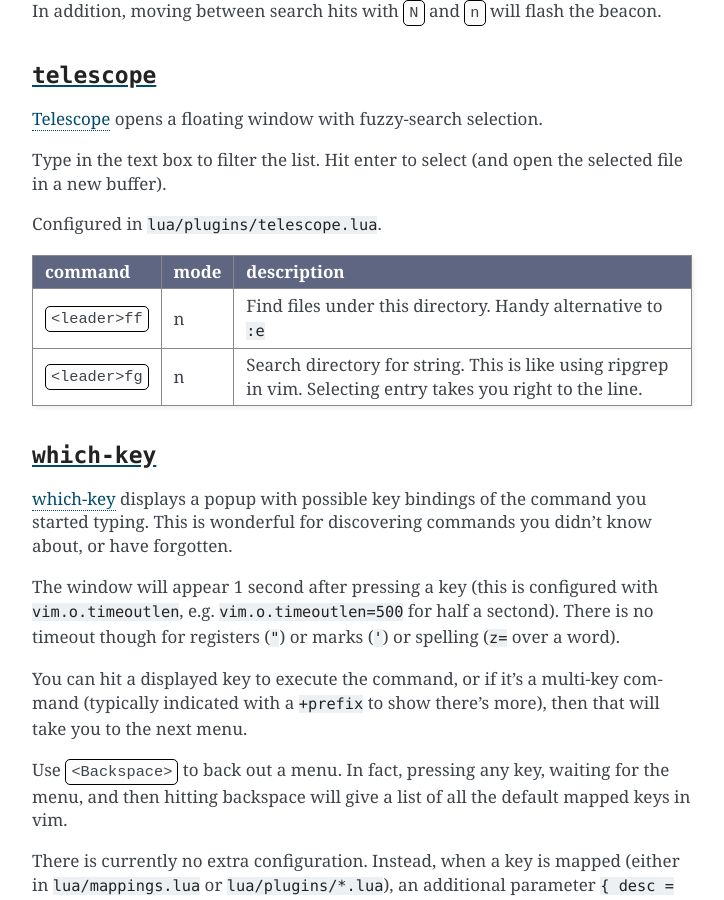
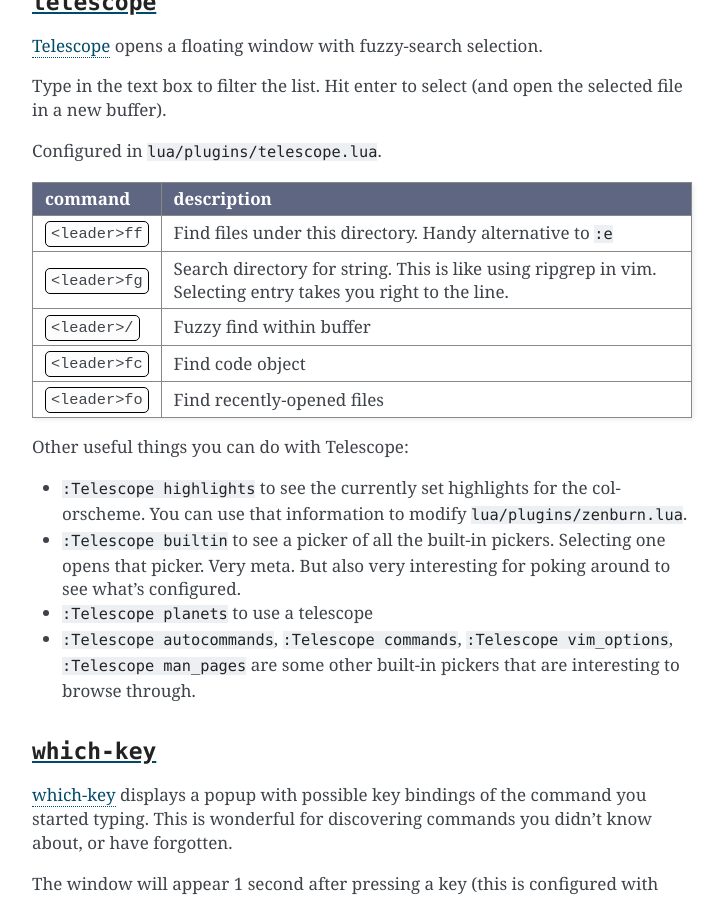
Before and after one commit to daler/dotfiles, a Sphinx documentation site: the page built from docs/vim.rst, in a window 1280 px wide and 900 px high, scrolled down 5759 px. Shown: the whole window, without its empty margins (388-1112 px from the left). Built offline with Sphinx 7.4.7, drawn with Linux system fonts in a browser that asks for light colours; some of the changed text lies outside the part shown.

Commit message:
update docs

```diff
--- a/docs/changelog.rst
+++ b/docs/changelog.rst
@@ -18,6 +18,11 @@
   - beacon
   - nvim-cmp (and various dependencies)
   - telescope
+  - treesitter
+  - which-key
+- use lazy.nvim for plugin handling
+- modularize config into multiple lua files
+- convert mappings to have descriptions, so which-key picks them up
 - change how buffers are switched
 
 2023-09-19
--- a/docs/vim.rst
+++ b/docs/vim.rst
@@ -7,7 +7,7 @@
 
 The files :file:`.config/nvim/init.lua` is the entry point of the nvim config.
 
-See :ref:`nvim-lua` and :ref:`why-lua` if you're coming here from using older
+See :ref:`nvim-lua` and :ref:`Why Lua <why-lua>` if you're coming here from using older
 versions of these dotfiles.
 
 .. note::
@@ -166,70 +166,59 @@
 the ``which-key`` plugin, many of these are also discoverable by hitting the
 first key and then waiting a second for the menu to pop up.
 
-These are defined in :file:`lua/mappings.lua`. Mappings that require a plugin
-are configured in the respective plugin's :file:`lua/plugins/*.lua` file.
+These are defined in :file:`lua/mappings.lua`.
 
-Modes ``n``, ``i``, ``v`` refer to normal, insert and visual respectively.
+**Mappings that use a plugin** are configured in the respective plugin's
+:file:`lua/plugins/*.lua` file, so check below for more mappings.
+
 
 .. list-table::
     :header-rows: 1
     :align: left
 
     * - command
-      - mode
       - description
 
     * - :kbd:`,`
-      -
       - Remapped leader. Below, when you see :kbd:`<leader>` it means :kbd:`,`.
 
     * - :kbd:`<leader>r`
-      - n
       - Toggle relative line numbering (makes it easier to jump around lines
         with motion operators).
 
     * - :kbd:`<leader>H`
-      - n
       - Toggle highlighted search. Sometimes it's distracting to have all the
         highlights stick around.
 
     * - :kbd:`<leader>W`
-      - n
       - Remove all trailing spaces in the file. Useful when cleaning up code to
         commit.
 
     * - :kbd:`<leader>R`
-      - n, i
       - Refresh syntax highlighting. Useful when syntax highlighting gets wonky.
 
     * - :kbd:`@l`
-      - n
       - Macro to surround the line with quotes and add a trailing comma. Useful
         for making Python or R lists out of pasted text
 
     * - :kbd:`<leader>-`
-      - n
       - Fills in the rest of the line with "-", out to column 80. Useful for
         making section separators.
 
     * - :kbd:`<leader><TAB>`
-      - n
       - Useful for working with TSVs. Writes ``:set nowrap tabstop=`` and then
         leaves the cursor at the vim command bar so you can fill in a reasonble
         tabstop for the file you're looking at.
 
     * - :kbd:`<leader>\``
-      - insert or normal
       - (that's a backtick) Adds a new RMarkdown chunk and places the cursor
         inside it
 
     * - :kbd:`<leader>ry`
-      - normal
       - Used for RMarkdown; writes commonly-used YAML front matter (mnemonic:
         rmarkdown yaml)
 
     * - :kbd:`<leader>ko`
-      - n
       - Used for RMarkdown; writes an RMarkdown chunk with commonly-used knitr
         global options (mnemonic: knitr options)
 
@@ -240,11 +229,9 @@
     :align: left
 
     * - command
-      - mode
       - description
 
     * - :kbd:`<leader>d`
-      - n, i
       - Insert the current date as a ReST or Markdown-formatted title,
         depending on the file type. Useful when writing logs.
 
@@ -317,17 +304,40 @@
     :align: left
 
     * - command
-      - mode
       - description
 
     * - :kbd:`<leader>ff`
-      - n
       - Find files under this directory. Handy alternative to ``:e``
 
     * - :kbd:`<leader>fg`
-      - n
       - Search directory for string. This is like using ripgrep in vim.
         Selecting entry takes you right to the line.
+
+    * - :kbd:`<leader>/`
+      - Fuzzy find within buffer
+
+    * - :kbd:`<leader>fc`
+      - Find code object
+
+    * - :kbd:`<leader>fo`
+      - Find recently-opened files
+
+
+Other useful things you can do with Telescope:
+
+- ``:Telescope highlights`` to see the currently set highlights for the
+  colorscheme. You can use that information to modify
+  :file:`lua/plugins/zenburn.lua`.
+
+- ``:Telescope builtin`` to see a picker of all the built-in pickers.
+  Selecting one opens that picker. Very meta. But also very interesting for
+  poking around to see what's configured.
+
+- ``:Telescope planets`` to use a telescope
+
+- ``:Telescope autocommands``, ``:Telescope commands``, ``:Telescope
+  vim_options``, ``:Telescope man_pages`` are some other built-in pickers that
+  are interesting to browse through.
 
 ``which-key``
 ~~~~~~~~~~~~~
@@ -429,6 +439,29 @@
     * - :kbd:`<Tab>`
       - Tab completion
 
+``aerial``
+~~~~~~~~~~
+
+`aerial <https://github.com/stevearc/aerial.nvim>`_ provides a navigation
+sidebar for quickly moving around code (for example, jumping to functions or
+classes or methods).
+
+Configured in :file:`lua/plugins/aerial.lua`.
+
+.. list-table::
+   :header-rows: 1
+   :align: left
+
+   * - :kbd:`<leader>a`
+     - Toggle aerial sidebar
+
+   * - :kbd: `{` and :kbd:`}`
+     - Jump to prev or next item
+
+For navigating complex codebases, there are other keys that are automatically
+mapped, which you can read about in the `README for aerial
+<https://github.com/stevearc/aerial.nvim>`_.
+
 ``toggleterm``
 ~~~~~~~~~~~~~~
 `ToggleTerm <https://github.com/akinsho/toggleterm.nvim>`_ lets you easily
@@ -458,42 +491,33 @@
     :align: left
 
     * - command
-      - mode
       - description
 
     * - :kbd:`<leader>t`
-      - n
       - Open terminal to the right.
 
     * - :kbd:`<leader>w`
-      - n
       - Move to the right window (assumes it's terminal), and enter insert mode
 
     * - :kbd:`<leader>q`
-      - n, i
       - Move to the text buffer to the left, and enter normal mode
 
     * - :kbd:`<leader>cd`
-      - n
       - Send the current RMarkdown code chunk to the terminal, and jump to the
         next chunk
 
     * - :kbd:`gxx`
-      - n
       - Send the current *line* to the terminal buffer
 
     * - :kbd:`gx`
-      - v
       - Send the current *selection* to the terminal buffer
 
     * - :kbd:`<leader>k`
-      - n
       - Render the current RMarkdown file to HTML using `knitr::render()`.
         Assumes you have knitr installed and you're running R in the terminal
         buffer.
 
     * - :kbd:`<leader>k`
-      - n
       - Run the current Python script in IPython. Assumes you're running
         IPython in the terminal buffer.
 
```
